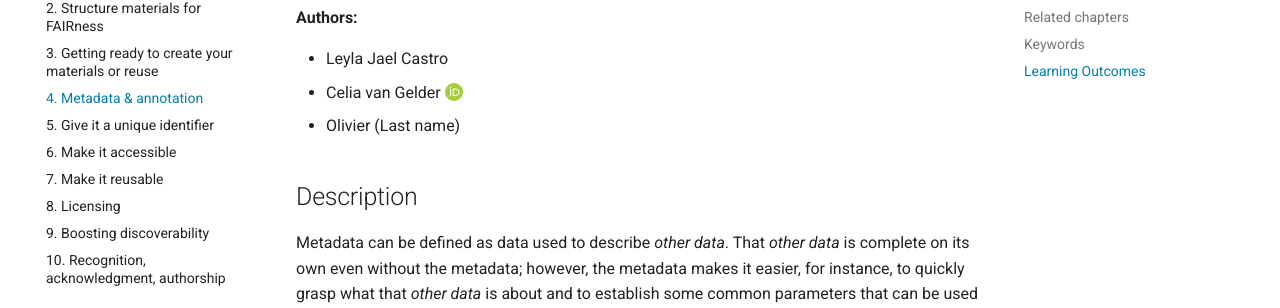
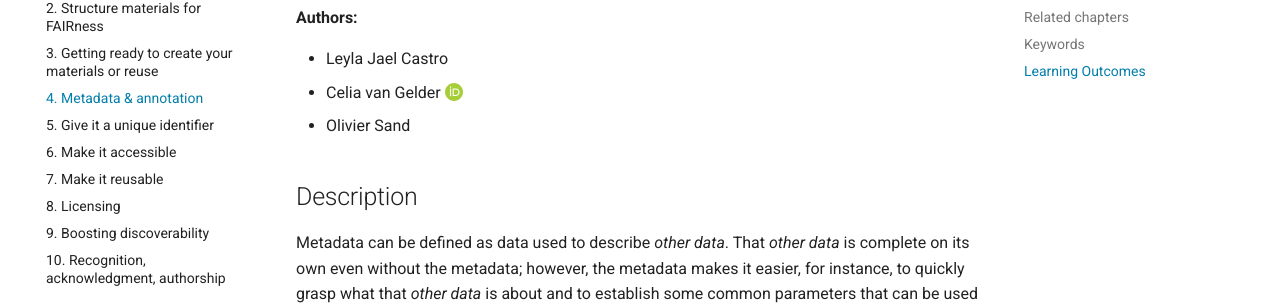
Before and after one commit to elixir-europe-training/ELIXIR-TrP-FAIR-training-handbook, an MkDocs documentation site: the page built from docs/chapters/chapter_04.md, in a window 1280 px wide and 1327 px high. Shown: the part 223-531 px from the top of the window. Built offline with MkDocs 1.6.1 and Material for MkDocs 9.7.7, drawn with Linux system fonts in a browser that asks for light colours; comment, search, counter and statistics services are not loaded.

Commit message:
Update chapter_04.md
Added Olivier's last name

```diff
--- a/docs/chapters/chapter_04.md
+++ b/docs/chapters/chapter_04.md
@@ -3,7 +3,7 @@
 
 - Leyla Jael Castro
 - Celia van Gelder [:custom-orcid:](https://orcid.org/0000-0002-0223-2329)
-- Olivier (Last name)
+- Olivier Sand
 
 ## Description
 
```
